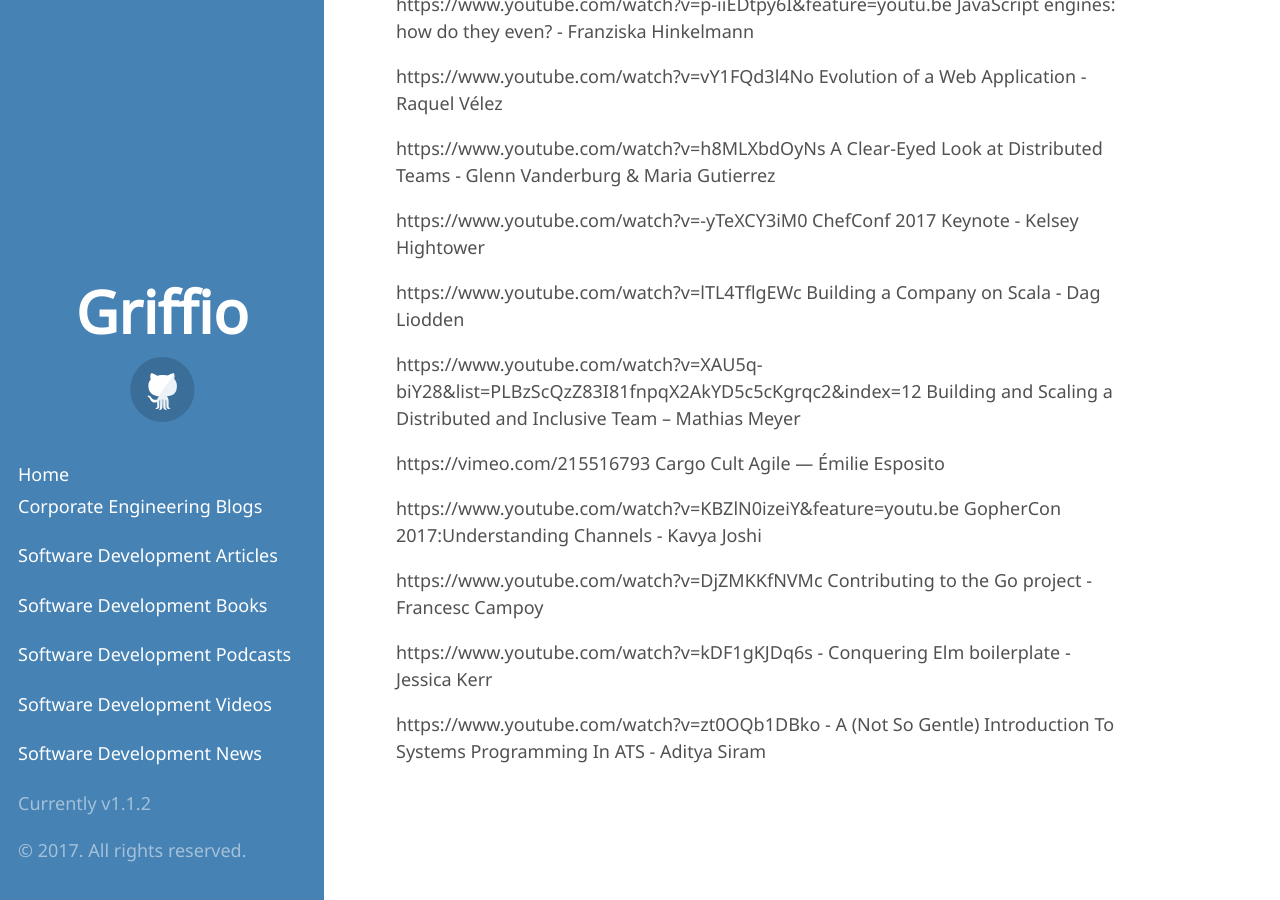
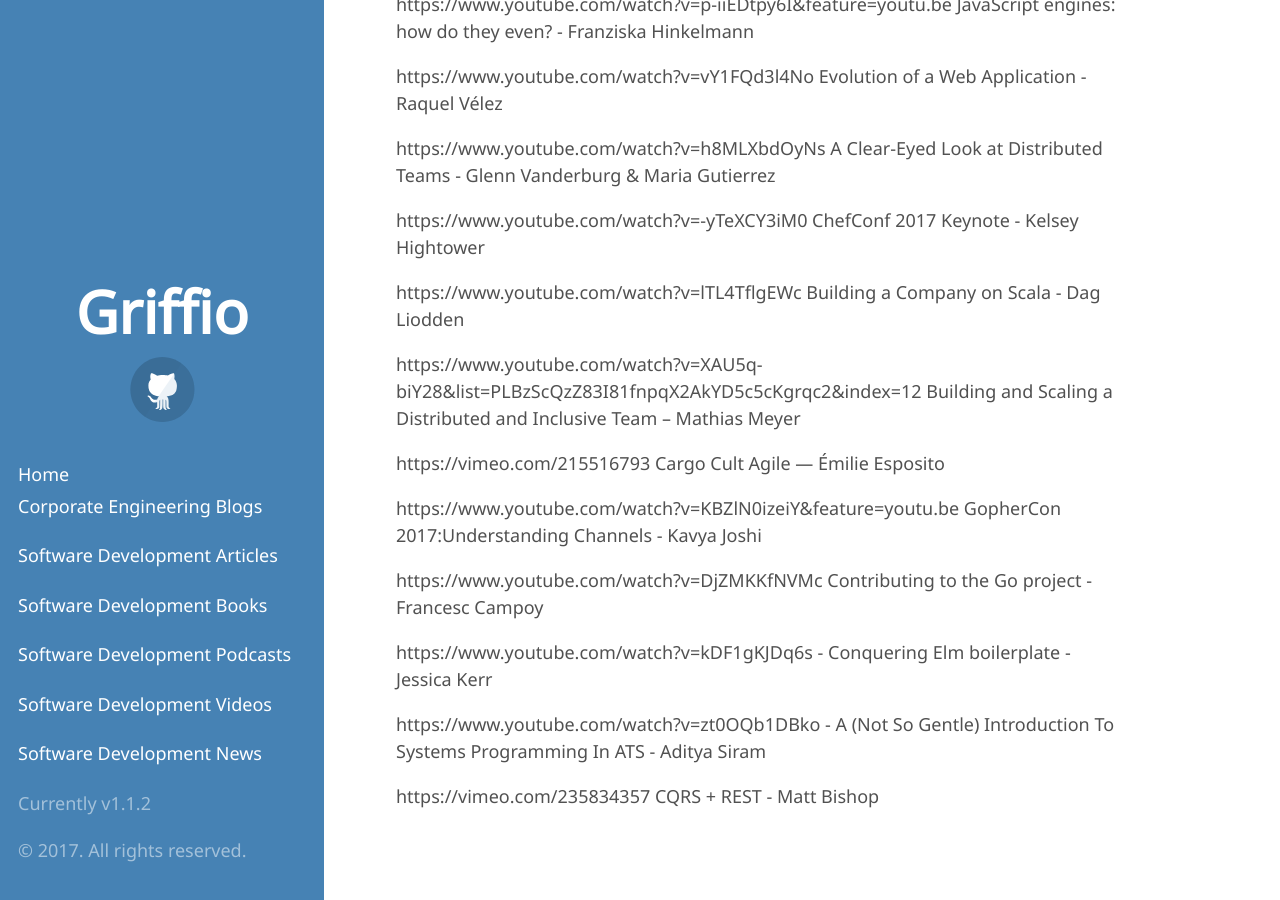
Before and after one commit to griffio/griffio.github.io, a Jekyll site: the page built from tech_talks_highlighted_2017.md, in a window 1280 px wide and 900 px high, scrolled down 1188 px. Built offline with Jekyll 4.4.1, drawn with Linux system fonts in a browser that asks for light colours; some web fonts are replaced; our own code applies the rules of GitHub Pages for plain Markdown files.

Commit message:
CQRS + REST - Matt Bishop

```diff
--- a/tech_talks_highlighted_2017.md
+++ b/tech_talks_highlighted_2017.md
@@ -49,3 +49,5 @@
 https://www.youtube.com/watch?v=kDF1gKJDq6s - Conquering Elm boilerplate - Jessica Kerr
 
 https://www.youtube.com/watch?v=zt0OQb1DBko - A (Not So Gentle) Introduction To Systems Programming In ATS - Aditya Siram
+
+https://vimeo.com/235834357 CQRS + REST - Matt Bishop
```
